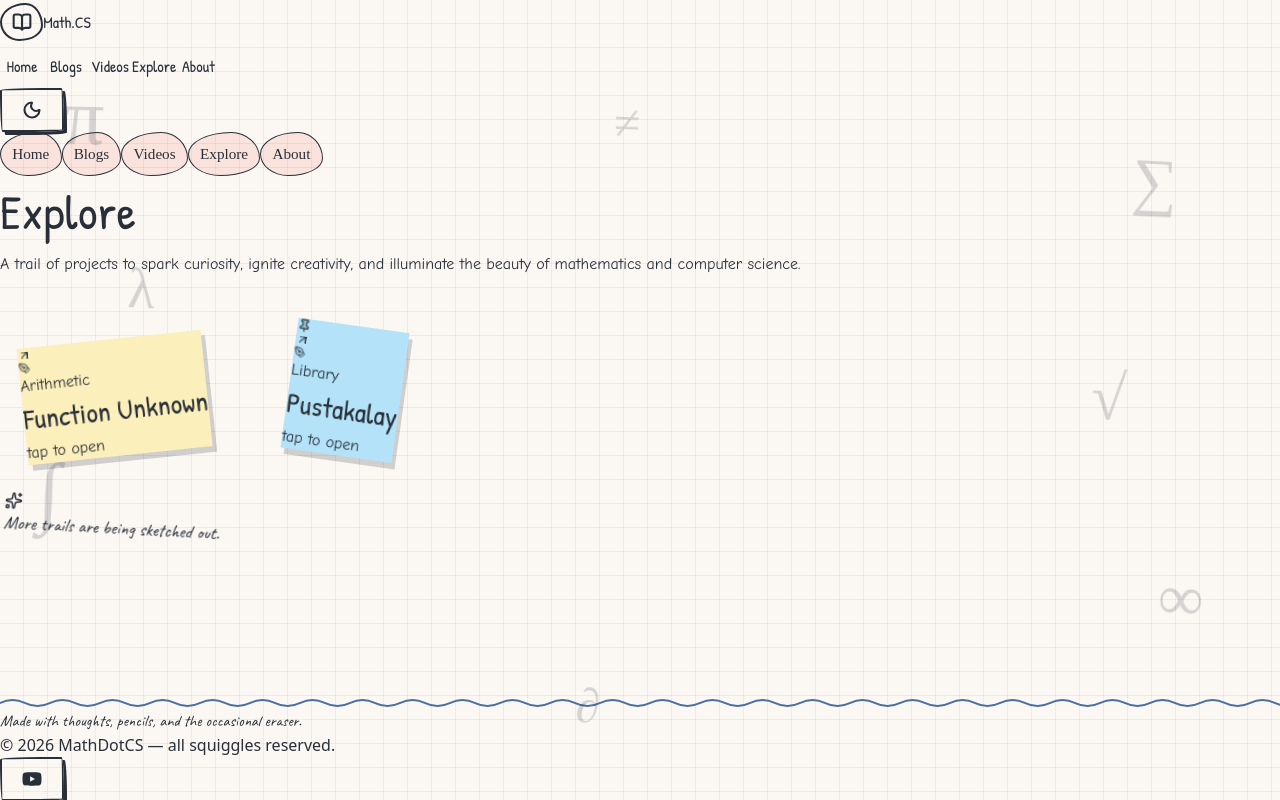
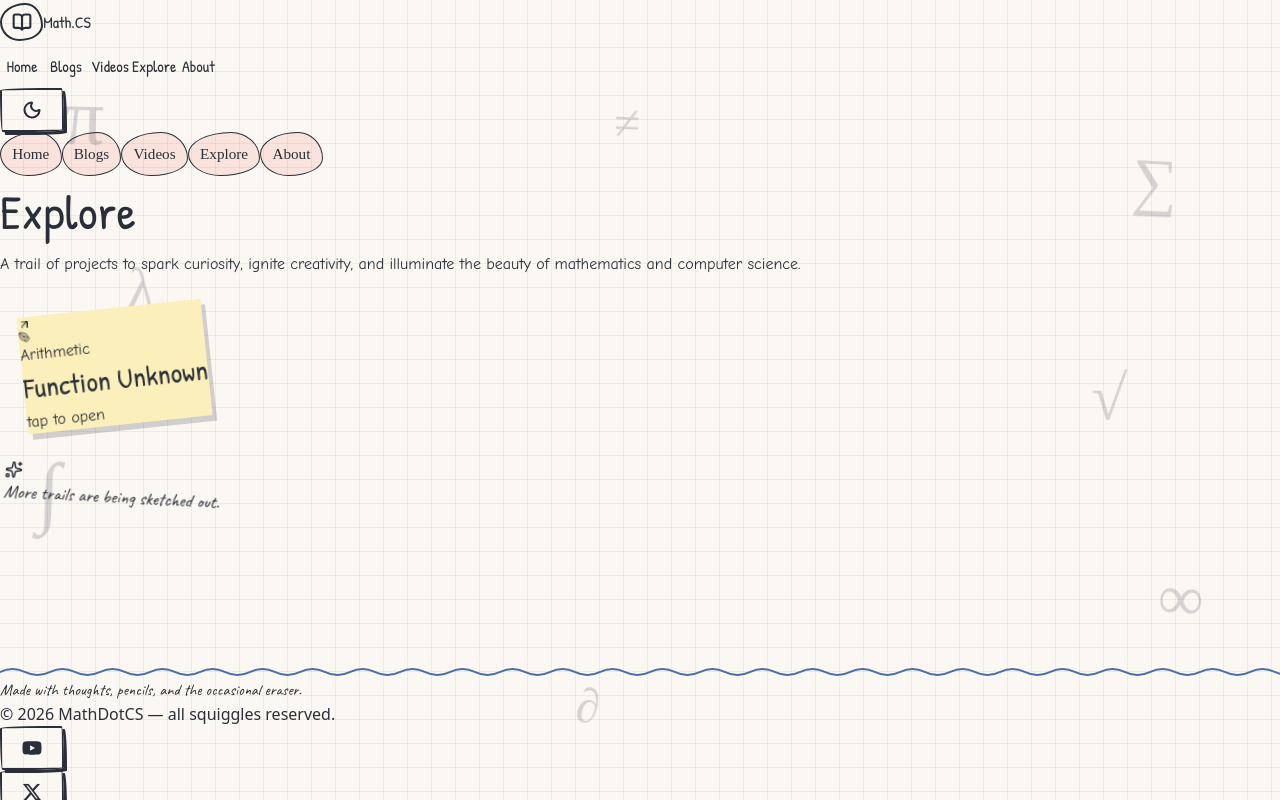
Before and after one commit to p3rp1ex3d/mathdotcs_website, a React (Vite) app: page /explore in a window 1280 px wide. Built offline with nearby package versions, Linux system fonts and the light colour scheme; no server answers.

Commit message:
Removed explore

```diff
--- a/src/pages/Explore.jsx
+++ b/src/pages/Explore.jsx
@@ -23,18 +23,18 @@ const notes = [
     color: "amber",
     pinned: "tape",
   },
-  {
-    id: "library",
-    title: "Pustakalay",
-    eyebrow: "Library",
-    description: "Welcome to the haven of knowledge",
-    to: "https://library.mathdotcs.com/",
-    width: "clamp(190px, 22vw, 230px)",
-    height: "clamp(160px, 19vw, 200px)",
-    rotation: 8,
-    color: "sky",
-    pinned: "pin",
-  },
+  // {
+  //   id: "library",
+  //   title: "Pustakalay",
+  //   eyebrow: "Library",
+  //   description: "Welcome to the haven of knowledge",
+  //   to: "https://library.mathdotcs.com/",
+  //   width: "clamp(190px, 22vw, 230px)",
+  //   height: "clamp(160px, 19vw, 200px)",
+  //   rotation: 8,
+  //   color: "sky",
+  //   pinned: "pin",
+  // },
   // {
   //   id: "knight",
   //   title: "Knight's Tour",
```
